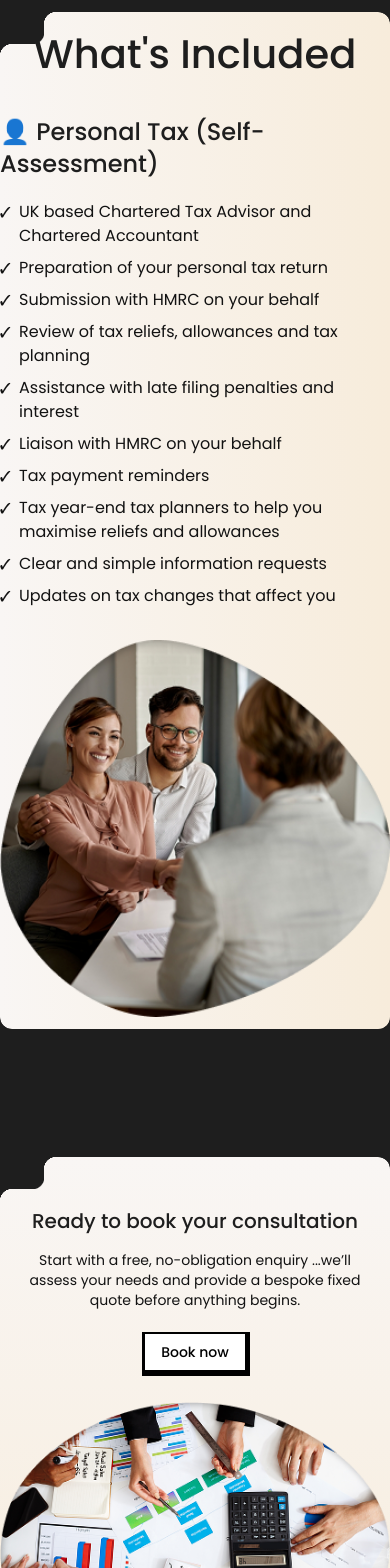
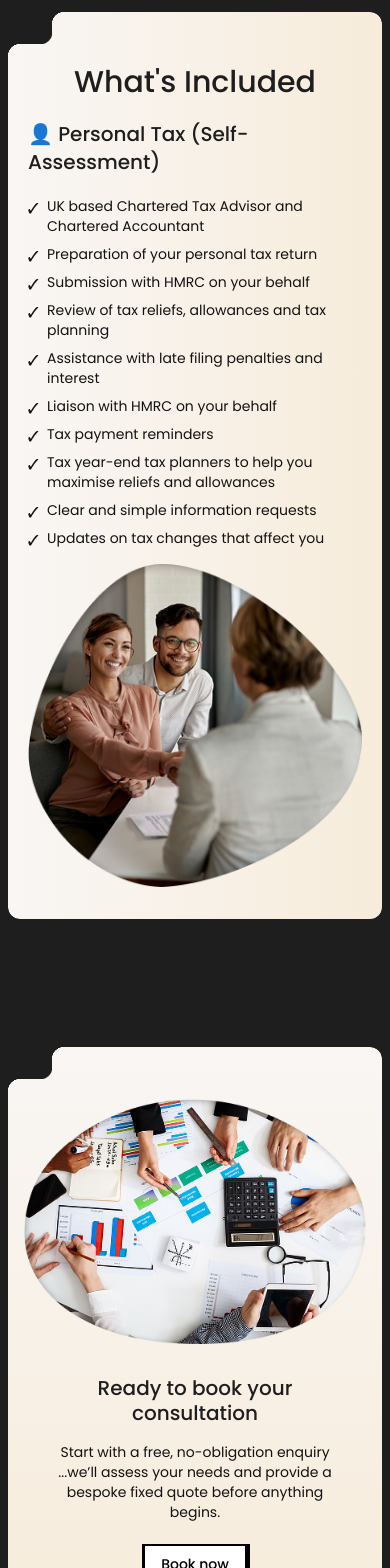
Before and after one commit to fiamanillah/ap_tax_advisor_cleintSide, a Next.js app: page /personal-tax in a window 390 px wide. Shown: the part 4960-6528 px from the top of the page. Built offline with nearby package versions, Linux system fonts and the light colour scheme.

Commit message:
feat: Enhance layout and styling for ServicesSection, ConsultantSection, Feature, TaxCategories, and TaxCategorySection components

```diff
--- a/src/components/home/servicesSection.tsx
+++ b/src/components/home/servicesSection.tsx
@@ -8,10 +8,10 @@ import SectionInvert from "../Shared/SectionInvert";
 
 export default function ServicesSection({ data }: TService) {
   return (
-    <SlideIn section>
+    <SlideIn section className="px-2">
       <div className="container mx-auto">
         <SectionInvert className="gradient-90">
-          <h1 className="text-background mb-8 text-center text-[40px] font-medium">
+          <h1 className="text-background text-center text-3xl font-medium max-md:pt-10 lg:mb-8 lg:text-[40px]">
             What&apos;s Included
           </h1>
           <div className="flex flex-col gap-20">
@@ -26,19 +26,22 @@ export default function ServicesSection({ data }: TService) {
                 {service.items && (
                   <div
                     className={cn(
-                      "mx-auto flex w-full max-w-5xl items-center justify-between gap-8 max-lg:flex-col",
+                      "mx-auto flex w-full max-w-3xl items-center justify-between gap-4 max-lg:flex-col max-md:p-10 max-sm:p-5 lg:gap-8 2xl:max-w-5xl",
                       {
                         "md:flex-row-reverse": service.align === "right",
                       },
                     )}
                   >
                     <div>
-                      <h1 className="text-background mb-5 text-2xl font-medium">
+                      <h1 className="text-background mb-5 text-xl font-medium lg:text-2xl">
                         {service.title}
                       </h1>
                       <ul className="text-muted-foreground max-w-xl space-y-2">
                         {service.items.map((item, idx) => (
-                          <li key={idx} className="flex items-start gap-2">
+                          <li
+                            key={idx}
+                            className="flex items-start gap-2 text-sm md:text-base"
+                          >
                             <Icon src="/icons/check.svg" className="mt-1.5" />
                             <span>{item}</span>
                           </li>
--- a/src/components/tax-advice/ConsultantSection.tsx
+++ b/src/components/tax-advice/ConsultantSection.tsx
@@ -9,11 +9,11 @@ export default function ConsultantSection({
   buttonText?: string;
 }) {
   return (
-    <SlideIn section direction="right">
+    <SlideIn section direction="right" className="px-2">
       <div className="container mx-auto">
         <SectionInvert className="gradient-180">
-          <div className="mx-auto max-w-7xl pt-10 pb-6">
-            <div className="flex flex-col items-center justify-between gap-8 md:gap-12 lg:flex-row lg:gap-20">
+          <div className="mx-auto max-w-3xl pt-10 pb-6 max-lg:px-4 xl:max-w-5xl 2xl:max-w-7xl">
+            <div className="flex flex-col-reverse items-center justify-between gap-8 md:gap-12 lg:flex-row lg:gap-20">
               {/* Left Section - Image */}
               <div className="order-2 flex w-full max-w-md items-center justify-center lg:order-1">
                 <div className="relative w-full max-w-md lg:max-w-lg">
--- a/src/components/tax-advice/Feature.tsx
+++ b/src/components/tax-advice/Feature.tsx
@@ -3,10 +3,10 @@ import SectionInvert from "../Shared/SectionInvert";
 
 export default function Feature() {
   return (
-    <SlideIn section direction="right">
+    <SlideIn section direction="right" className="px-2">
       <div className="container mx-auto">
         <SectionInvert className="gradient-180">
-          <div className="mx-auto grid max-w-7xl grid-cols-1 gap-32 px-6 py-16 md:grid-cols-2 lg:grid-cols-3">
+          <div className="mx-auto grid max-w-3xl grid-cols-1 gap-8 px-6 py-16 md:grid-cols-2 lg:grid-cols-3 lg:gap-16 xl:max-w-5xl 2xl:max-w-7xl 2xl:gap-32">
             {data.map((feature, idx) => (
               <div key={idx} className="space-y-4">
                 <h2 className="text-primary-foreground text-center text-2xl font-medium">
--- a/src/components/tax-advice/TaxCategories.tsx
+++ b/src/components/tax-advice/TaxCategories.tsx
@@ -56,7 +56,7 @@ export default function TaxCategories({
               key={idx}
               data-animate-card
               className={cn(
-                "flex w-full flex-col items-center rounded-3xl border-none px-4",
+                "flex w-full flex-col items-center rounded-xl border-none px-4 md:rounded-3xl",
                 {
                   "main-gradient": idx % 2 === 0,
                   "main-gradient-reverse": idx % 2 !== 0,
@@ -64,17 +64,17 @@ export default function TaxCategories({
               )}
             >
               <CardHeader className="flex w-full flex-col items-start justify-center px-2">
-                <CardTitle className="text-background w-full text-center text-xl font-medium">
+                <CardTitle className="text-background w-full text-center text-base font-medium sm:text-lg md:text-xl lg:text-2xl">
                   {category.title}
                 </CardTitle>
-                <CardDescription className="text-muted-foreground text-sm">
+                <CardDescription className="text-muted-foreground text-xs sm:text-sm">
                   {category.questions[0]}
                 </CardDescription>
               </CardHeader>
               <CardContent>
                 <ul className="text-muted-foreground list-disc space-y-2">
                   {category.questions.slice(1).map((question, index) => (
-                    <li key={index} className="pl-2 text-sm">
+                    <li key={index} className="pl-2 text-xs sm:text-sm">
                       {question}
                     </li>
                   ))}
--- a/src/components/tax-advice/TaxCategorySection.tsx
+++ b/src/components/tax-advice/TaxCategorySection.tsx
@@ -11,11 +11,11 @@ export default function TaxCategorySection({
   return (
     <section>
       <div className="container mx-auto flex max-w-6xl flex-col items-center">
-        <h2 className="mb-4 text-center text-[40px] font-medium">
+        <h2 className="mb-4 text-center text-2xl font-medium sm:text-3xl md:text-4xl lg:text-[40px]">
           Need clarity on your tax situation?
         </h2>
 
-        <p className="mb-8 max-w-xl text-center text-base font-normal">
+        <p className="mb-8 max-w-xl text-center text-sm font-normal sm:text-base md:text-lg lg:text-xl">
           We&apos;re here to help. These are just a few of the common questions
           clients bring to us – and we’ve got answers.
         </p>
```
